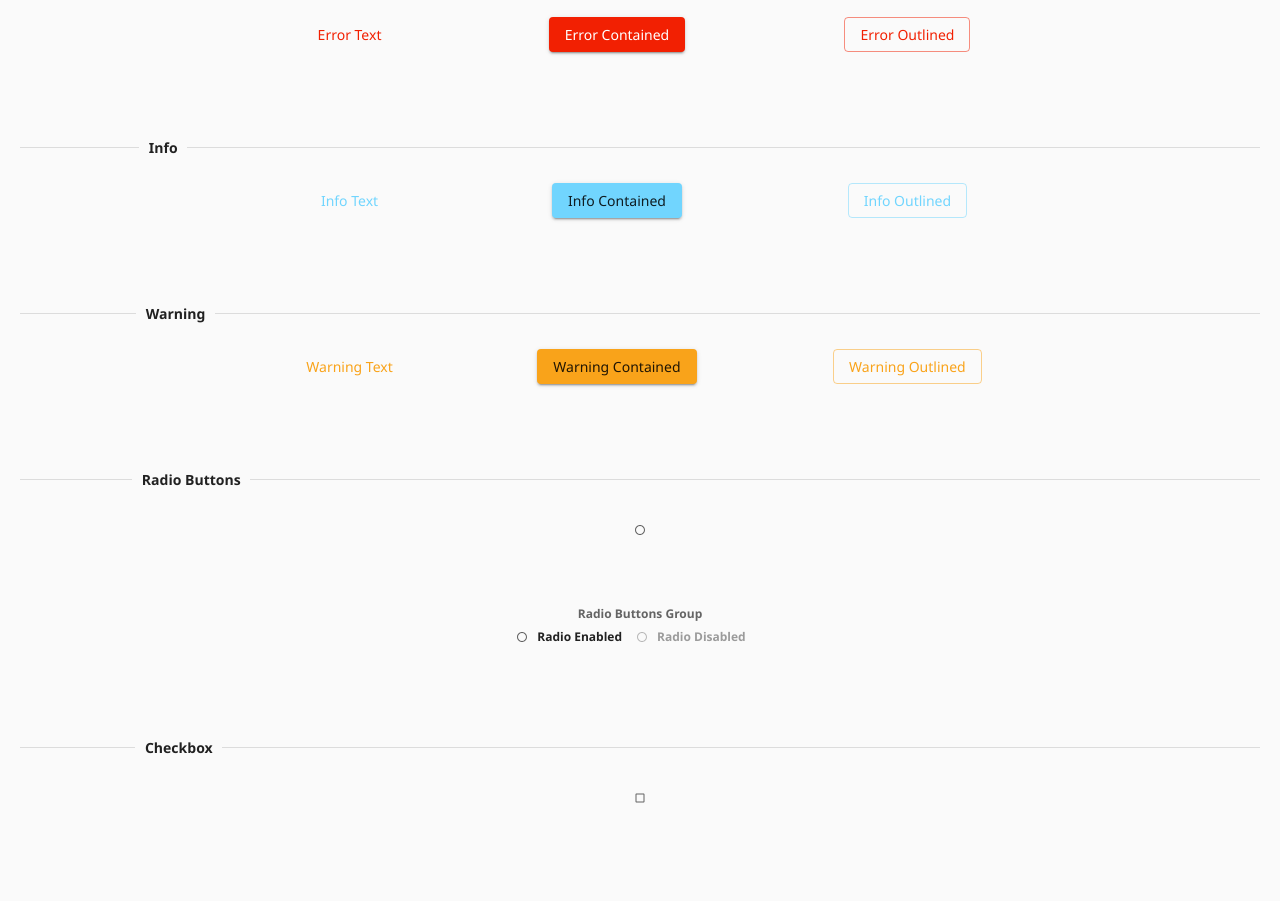
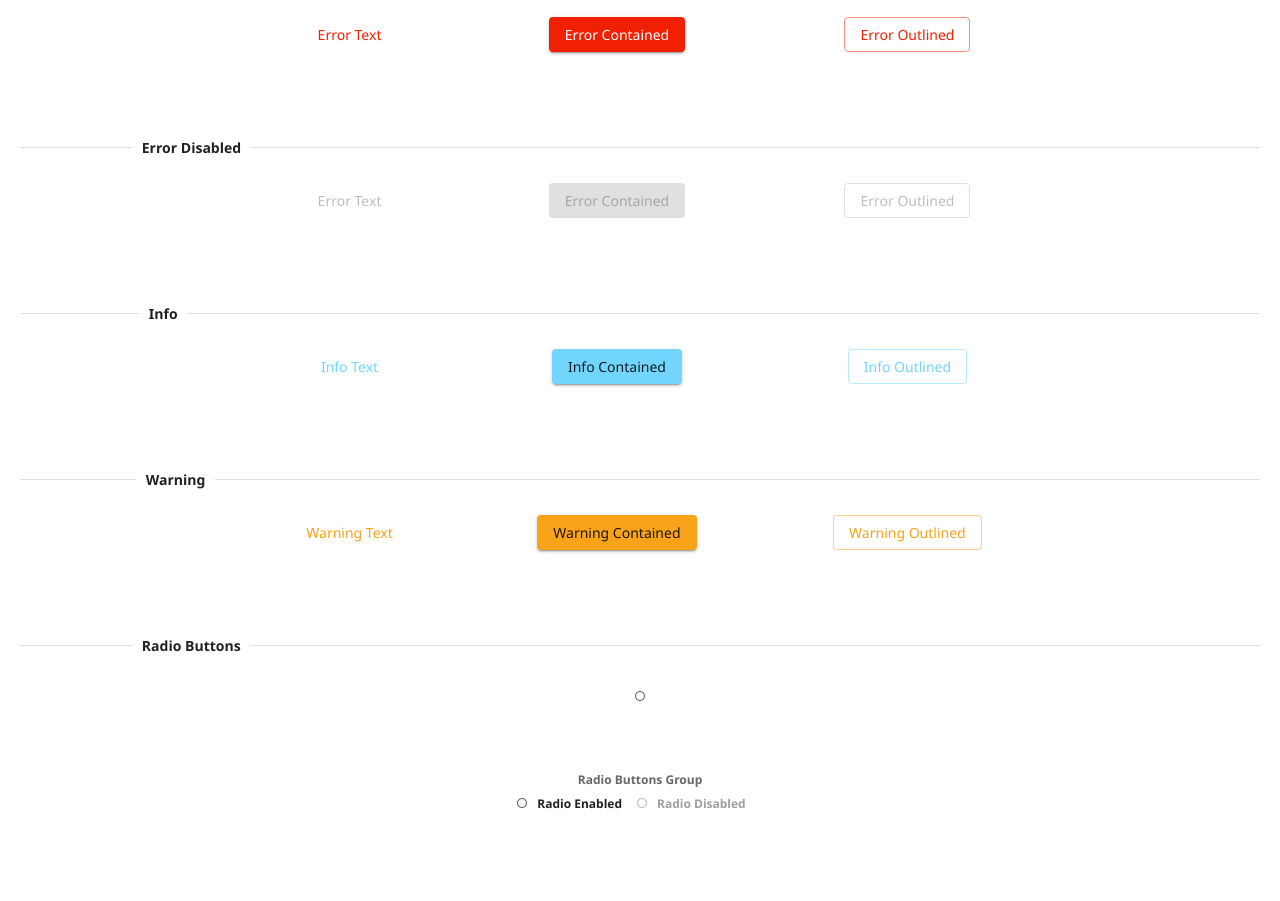
Before and after one commit to levisgaragegroupinc/MUI-zc, a React (Create React App) app in the folder zc-app/: page / in a window 1280 px wide. Shown: the part 960-1861 px from the top of the page. Built offline with nearby package versions, Linux system fonts and the light colour scheme.

Commit message:
added font sizes

```diff
--- a/zc-app/src/App.css
+++ b/zc-app/src/App.css
@@ -1,6 +1,7 @@
 :root {
 --background: #EFEFEF;
 --modalbackground: #FAFAFA;
+--whitebackground: #FFF;
 
 /* padding */
 --s-pad: 3px;
@@ -22,7 +23,7 @@
 .App {
   display: flex;
   text-align: center;
-  background-color: var(--modalbackground);
+  background-color: var(--whitebackground);
 }
 
 .Main {
--- a/zc-app/src/App.js
+++ b/zc-app/src/App.js
@@ -326,6 +326,21 @@ function App() {
           </div>
 
           <Divider textAlign="left" className="zc-padding-top-bottom">
+            <h3>Error Disabled</h3>
+          </Divider>
+          <div className="myflexbox">
+            <Button variant="text" color="error" disabled="true">
+              Error Text
+            </Button>
+            <Button variant="contained" color="error" disabled="true">
+              Error Contained
+            </Button>
+            <Button variant="outlined" color="error" disabled="true">
+              Error Outlined
+            </Button>
+          </div>
+
+          <Divider textAlign="left" className="zc-padding-top-bottom">
             <h3>Info</h3>
           </Divider>
           <div className="myflexbox">
```
